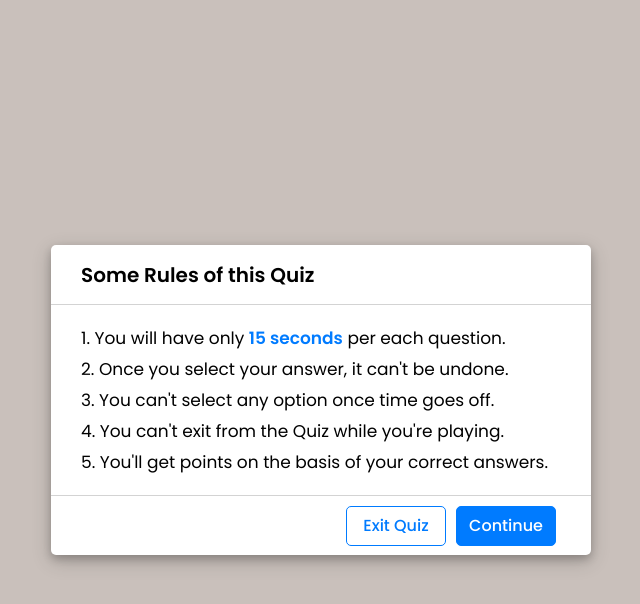
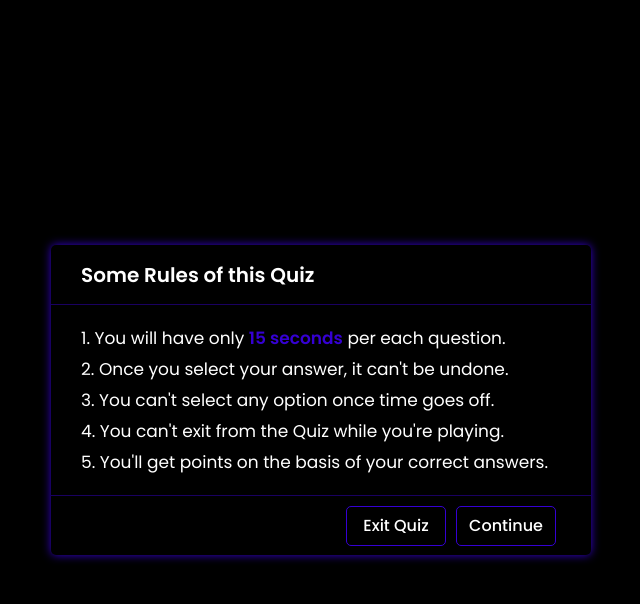
Before and after one commit to Deniya-Edwinraj/Quiz-app, a plain HTML site: page index.html in a window 1280 px wide. Both pictures are taken after a click on the button "Start Quiz". Shown: the whole page, without its empty margins (319-959 px from the left). Drawn offline with Linux system fonts and the light colour scheme.

Commit message:
second commit

```diff
--- a/style.css
+++ b/style.css
@@ -8,7 +8,7 @@
 }
 
 body{
-    background: #c9c0bb;
+    background: #000;
 }
 
 ::selection{
@@ -24,8 +24,7 @@ body{
     top: 50%;
     left: 50%;
     transform: translate(-50%, -50%);
-    box-shadow: 0 4px 8px 0 rgba(0, 0, 0, 0.2),
-                0 6px 20px 0 rgba(0, 0, 0, 0.19);
+    box-shadow: 0 0px 10px 0 #3500D3;
 }
 
 .info_box.activeInfo,
@@ -40,18 +39,21 @@ body{
 .start_btn button{
     font-size: 25px;
     font-weight: 500;
-    color: #000;
+    color: #fff;
     padding: 15px 30px;
     outline: none;
     border: none;
     border-radius: 5px;
-    background: #fff;
+    background: #000;
     cursor: pointer;
+}
+.start_btn button:hover{
+    box-shadow: 0 0px 10px 0 #190061;
 }
 
 .info_box{
     width: 540px;
-    background: #fff;
+    background: #000;
     border-radius: 5px;
     transform: translate(-50%, -50%) scale(0.9);
     opacity: 0;
@@ -62,13 +64,17 @@ body{
 .info_box .info-title{
     height: 60px;
     width: 100%;
-    border-bottom: 1px solid lightgrey;
+    border-bottom: 1px solid #190061;
     display: flex;
     align-items: center;
     padding: 0 30px;
     border-radius: 5px 5px 0 0;
     font-size: 20px;
     font-weight: 600;
+    color: #fff;
+}
+.info{
+    color: #fff;
 }
 
 .info_box .info-list{
@@ -82,7 +88,7 @@ body{
 
 .info_box .info-list .info span{
     font-weight: 600;
-    color: #007bff;
+    color: #3500D3;
 }
 .info_box .buttons{
     height: 60px;
@@ -90,7 +96,7 @@ body{
     align-items: center;
     justify-content: flex-end;
     padding: 0 30px;
-    border-top: 1px solid lightgrey;
+    border-top: 1px solid #190061;
 }
 
 .info_box .buttons button{
@@ -103,7 +109,7 @@ body{
     border: none;
     outline: none;
     border-radius: 5px;
-    border: 1px solid #007bff;
+    border: 1px solid #3500D3;
     transition: all 0.3s ease;
 }
 
@@ -163,7 +169,7 @@ body{
     border-radius: 5px;
     line-height: 30px;
     text-align: center;
-    background: #343a40;
+    background: #3500D3;
     border: 1px solid #343a40;
     user-select: none;
 }
@@ -173,7 +179,7 @@ body{
     bottom: 0px;
     left: 0px;
     height: 3px;
-    background: #007bff;
+    background: #3500D3;
 }
 
 section{
@@ -287,7 +293,7 @@ footer button{
     outline: none;
     color: #fff;
     border-radius: 5px;
-    background: #007bff;
+    background: #3500D3;
     border: 1px solid #007bff;
     line-height: 10px;
     opacity: 0;
@@ -297,7 +303,7 @@ footer button{
 }
 
 footer button:hover{
-    background: #0263ca;
+    background: #353535;
 }
 
 footer button.show{
@@ -323,7 +329,7 @@ footer button.show{
 
 .result_box .icon{
     font-size: 100px;
-    color: #007bff;
+    color: #3500D3;
     margin-bottom: 10px;
 }
 
@@ -365,19 +371,19 @@ footer button.show{
 
 .buttons button.restart{
     color: #fff;
-    background: #007bff;
+    background: #000;
 }
 
 .buttons button.restart:hover{
-    background: #0263ca;
+    background: #3500D3;
 }
 
 .buttons button.quit{
-    color: #007bff;
-    background: #fff;
+    color: #fff;
+    background: #000;
 }
 
 .buttons button.quit:hover{
     color: #fff;
-    background: #007bff;
+    background: #3500D3;
 }
```
